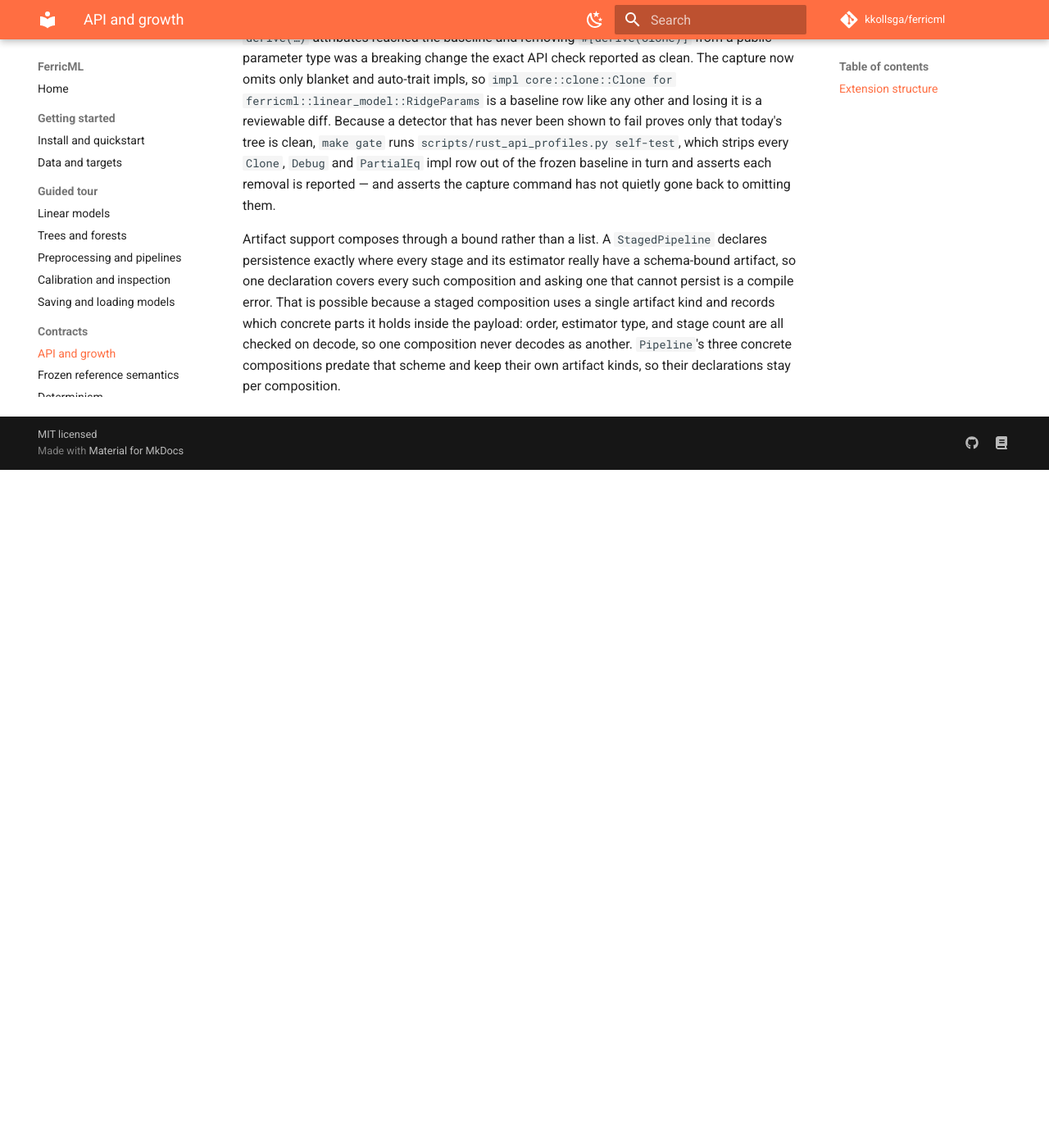
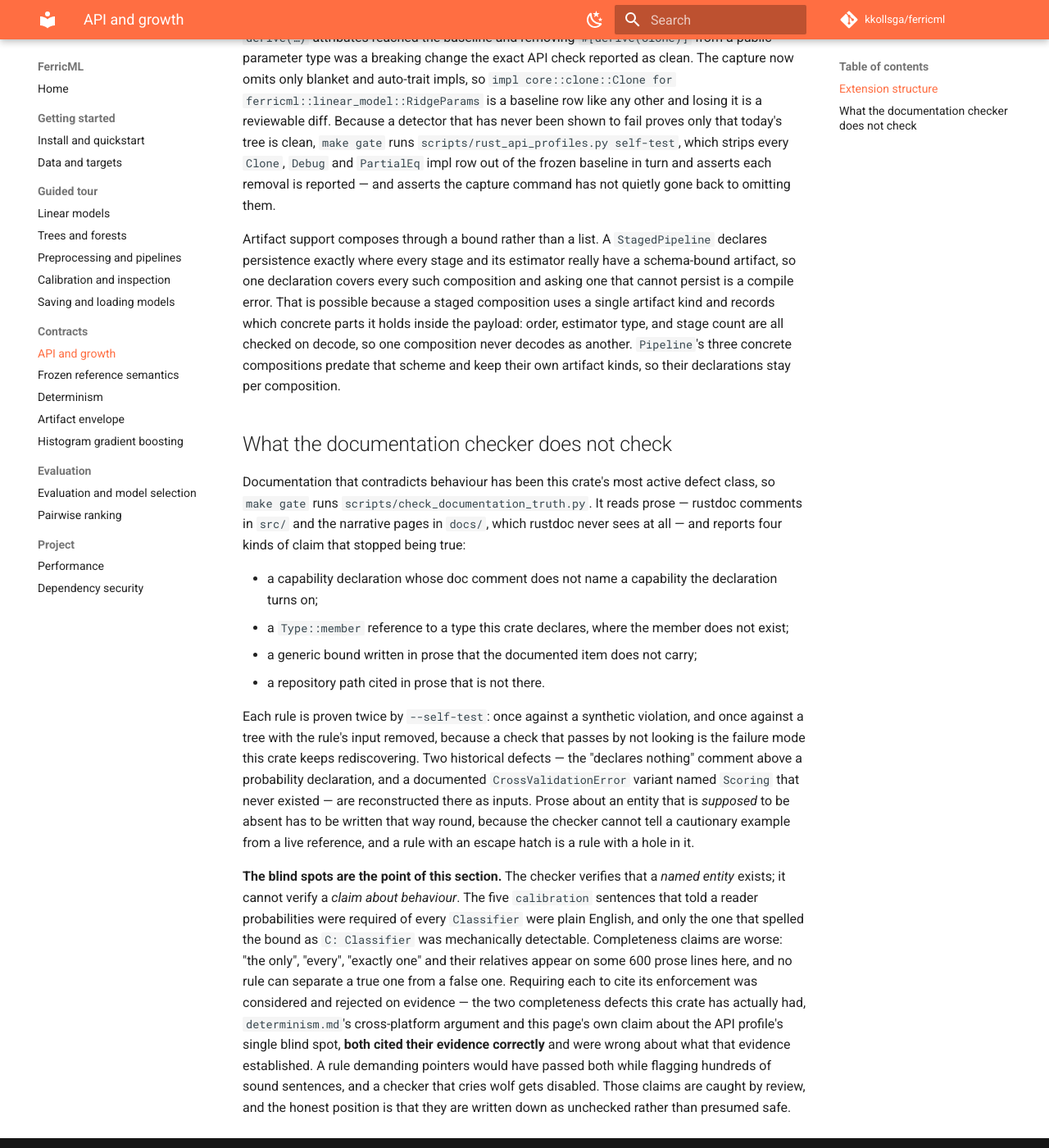
Before and after one commit to kkollsga/ferricml, an MkDocs documentation site: the page built from docs/api-and-growth.md, in a window 1280 px wide and 1400 px high, scrolled down 4320 px. Shown: the whole window at 82% size. Built offline with MkDocs 1.6.1 and Material for MkDocs 9.7.7, drawn with Linux system fonts in a browser that asks for light colours; comment, search, counter and statistics services are not loaded; before the commit the page ends 4893 px from its top, so only the background shows below that.

Commit message:
test: detect documentation that contradicts the code, in the routine gate
Documentation drifting from behaviour has been this crate's most active defect
class -- four instances in three days -- and the only one with no mechanical
detector. scripts/check_documentation_truth.py adds four rules to `make gate`,
over rustdoc comments in src/ and the narrative pages in docs/, which rustdoc
never reads at all:

- a documented capability declaration must name every capability it turns on;
- a `Type::member` reference to a crate-declared type must resolve;
- a generic bound written in prose must be one the item carries;
- a repository path cited in prose must exist.

Every rule is proven twice by --self-test: once against a synthetic violation
and once against a tree with its input removed, because a check that passes by
not looking is the failure this crate keeps rediscovering. Two historical
defects are reconstructed there as inputs, and against the real tree at
31fdb17^ the rules report all four intra-doc links that commit repaired plus
the three stale capability comments and the wrong bound.

What it deliberately cannot check -- prose claims about behaviour, and
completeness assertions -- is written down in docs/api-and-growth.md, with the
evidence for rejecting a pointer-requirement rule: both completeness defects
this crate has had cited their evidence correctly and were wrong about what it
established.

Co-Authored-By: Claude Opus 5 <noreply@anthropic.com>

```diff
--- a/docs/api-and-growth.md
+++ b/docs/api-and-growth.md
@@ -211,3 +211,44 @@ which concrete parts it holds inside the payload: order, estimator type, and
 stage count are all checked on decode, so one composition never decodes as
 another. `Pipeline`'s three concrete compositions predate that scheme and keep
 their own artifact kinds, so their declarations stay per composition.
+
+## What the documentation checker does not check
+
+Documentation that contradicts behaviour has been this crate's most active
+defect class, so `make gate` runs `scripts/check_documentation_truth.py`. It
+reads prose — rustdoc comments in `src/` and the narrative pages in `docs/`,
+which rustdoc never sees at all — and reports four kinds of claim that stopped
+being true:
+
+- a capability declaration whose doc comment does not name a capability the
+  declaration turns on;
+- a `Type::member` reference to a type this crate declares, where the member
+  does not exist;
+- a generic bound written in prose that the documented item does not carry;
+- a repository path cited in prose that is not there.
+
+Each rule is proven twice by `--self-test`: once against a synthetic violation,
+and once against a tree with the rule's input removed, because a check that
+passes by not looking is the failure mode this crate keeps rediscovering. Two
+historical defects — the "declares nothing" comment above a probability
+declaration, and a documented `CrossValidationError` variant named `Scoring`
+that never existed — are reconstructed there as inputs. Prose about an entity
+that is *supposed* to be absent has to be written that way round, because the
+checker cannot tell a cautionary example from a live reference, and a rule with
+an escape hatch is a rule with a hole in it.
+
+**The blind spots are the point of this section.** The checker verifies that a
+*named entity* exists; it cannot verify a *claim about behaviour*. The five
+`calibration` sentences that told a reader probabilities were required of every
+`Classifier` were plain English, and only the one that spelled the bound as
+`C: Classifier` was mechanically detectable. Completeness claims are worse:
+"the only", "every", "exactly one" and their relatives appear on some 600 prose
+lines here, and no rule can separate a true one from a false one. Requiring
+each to cite its enforcement was considered and rejected on evidence — the two
+completeness defects this crate has actually had, `determinism.md`'s
+cross-platform argument and this page's own claim about the API profile's
+single blind spot, **both cited their evidence correctly** and were wrong about
+what that evidence established. A rule demanding pointers would have passed
+both while flagging hundreds of sound sentences, and a checker that cries wolf
+gets disabled. Those claims are caught by review, and the honest position is
+that they are written down as unchecked rather than presumed safe.
```
